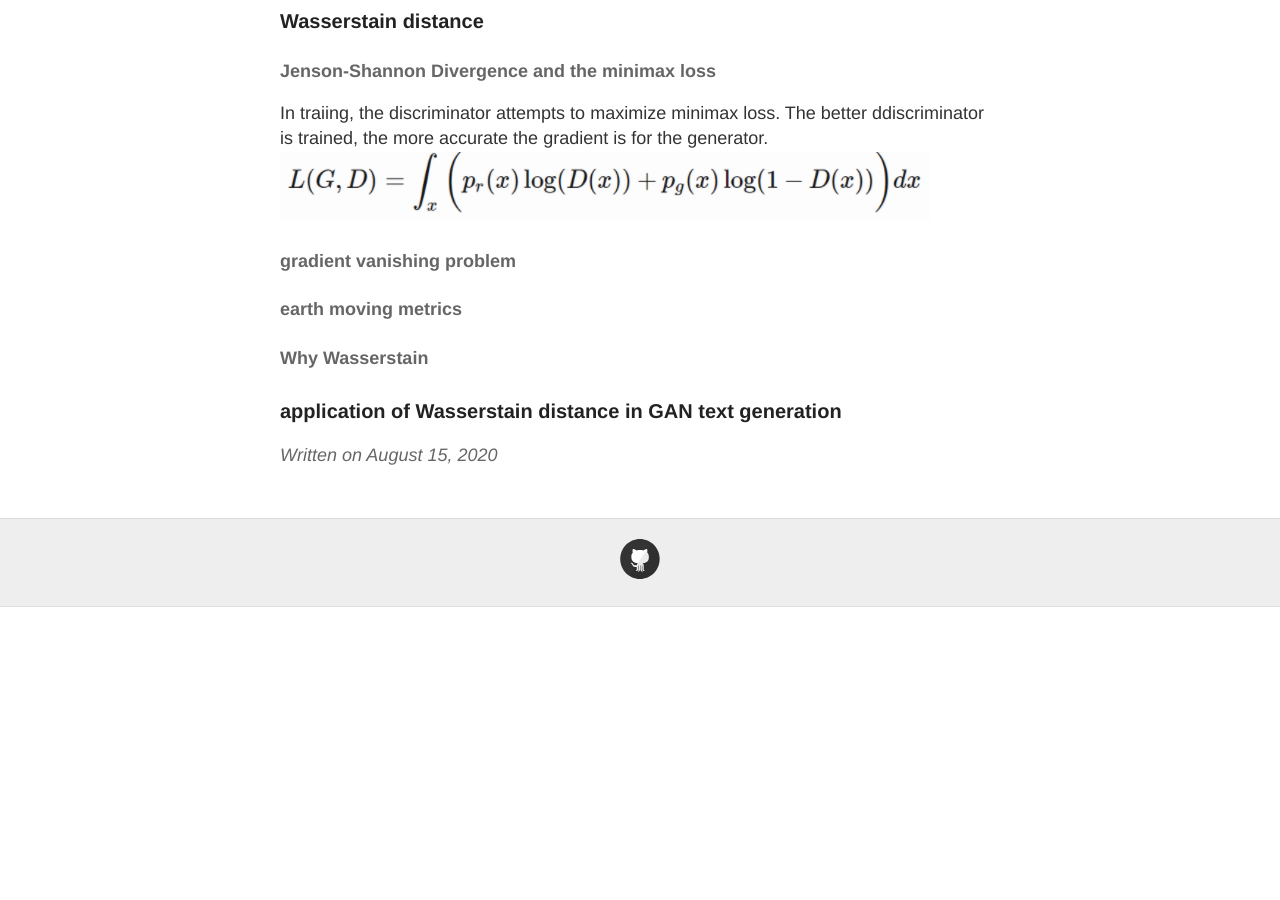
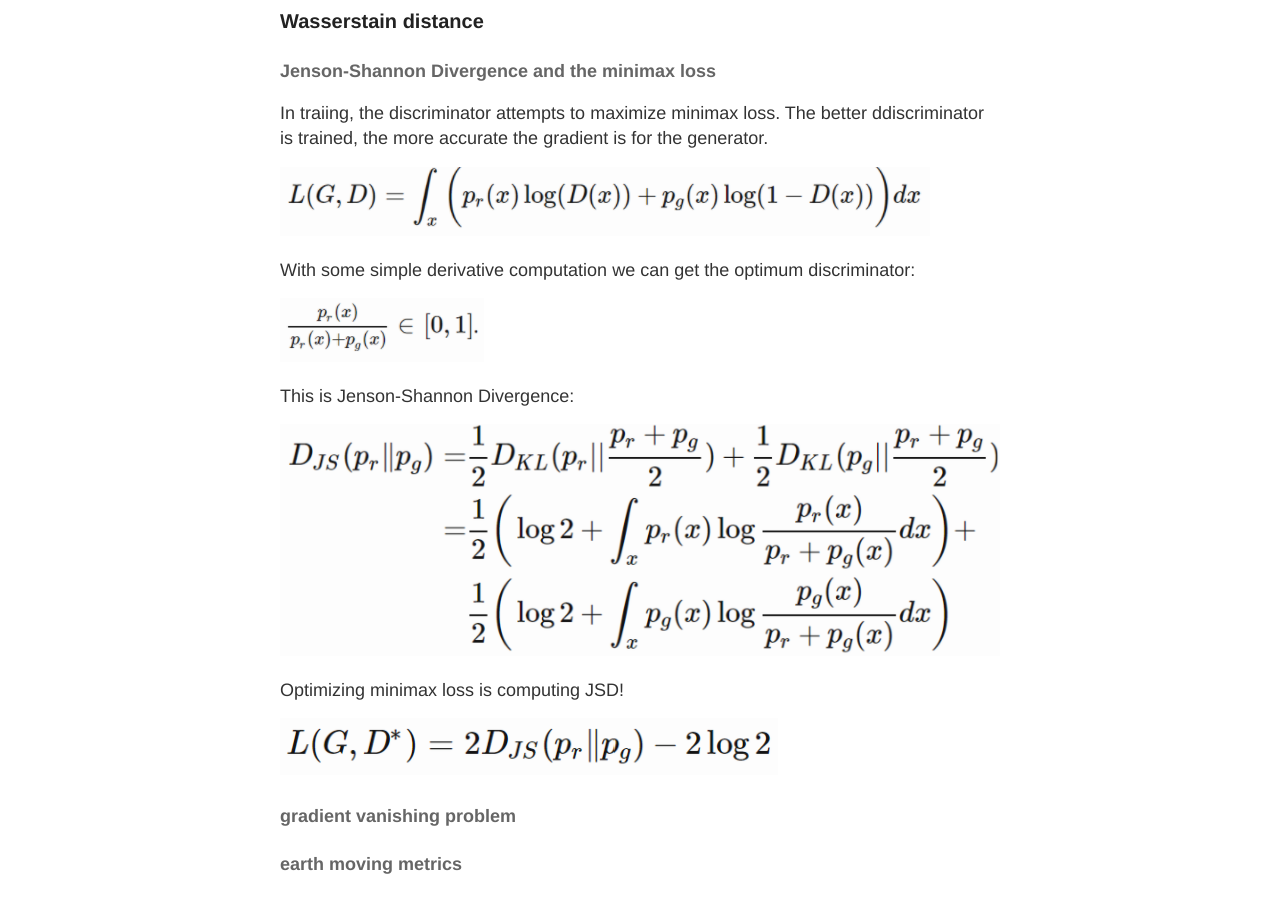
Before and after one commit to zhenjiezhang/zhenjiezhang.github.io, a Jekyll site: the page built from _posts/2020-08-15-ganTextGen.md, in a window 1280 px wide and 900 px high, scrolled down 2100 px. Built offline with Jekyll 4.4.1, drawn with Linux system fonts in a browser that asks for light colours; before the commit the page ends 2707 px from its top, so only the background shows below that.

Commit message:
Update 2020-08-15-ganTextGen.md

```diff
--- a/_posts/2020-08-15-ganTextGen.md
+++ b/_posts/2020-08-15-ganTextGen.md
@@ -36,9 +36,24 @@ We can use the softmax output layer of the generator, instead of the one-hot tex
 
 #### Jenson-Shannon Divergence and the minimax loss
 In traiing, the discriminator attempts to maximize minimax loss.  The better ddiscriminator is trained, the more accurate the gradient is for the generator.
+
 ![minimax loss for discriminator]({{ site.baseurl }}/images/2020-08-15-ganTextGen/lossford.png)
 
+With some simple derivative computation we can get the optimum discriminator:
+
+![optimum discriminator]({{ site.baseurl }}/images/2020-08-15-ganTextGen/optimumD.png)
+
+This is Jenson-Shannon Divergence:
+
+![jsd]({{ site.baseurl }}/images/2020-08-15-ganTextGen/jsd.png)
+
+Optimizing minimax loss is computing JSD!
+
+![optimum minimax is jsd]({{ site.baseurl }}/images/2020-08-15-ganTextGen/minimaxlossisjsd.png)
+
 #### gradient vanishing problem
+
+
 
 #### earth moving metrics
 
```
